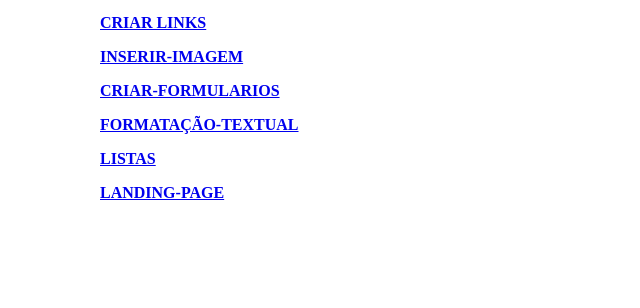
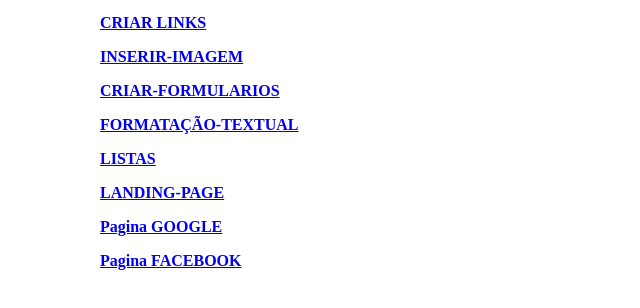
Before and after one commit to MTtetew/Curso.html, a plain HTML site: page index.html in a window 1280 px wide. Shown: the part 178-486 px from the top of the page, without its empty margins (0-640 px from the left). Drawn offline with Linux system fonts and the light colour scheme.

Commit message:
index.html

```diff
--- a/index.html
+++ b/index.html
@@ -53,6 +53,20 @@
      </strong> </p>
 
 
+     <p><strong>
+
+               <a href="PAGINA-GOOGLE.html" target="_blank">Pagina GOOGLE</a>
+     </strong> </p>
+
+
+    <p><strong>
+
+               <a href="PAGINA-FACEBOOK.html" target="_blank">Pagina FACEBOOK</a>
+     </strong> </p>
+
+
+
+
 
 </BODY>
 </HTML>
```
